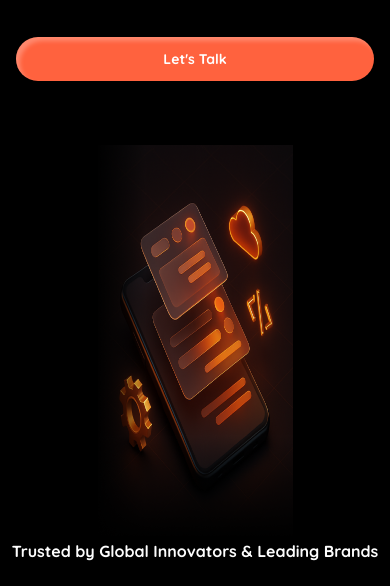
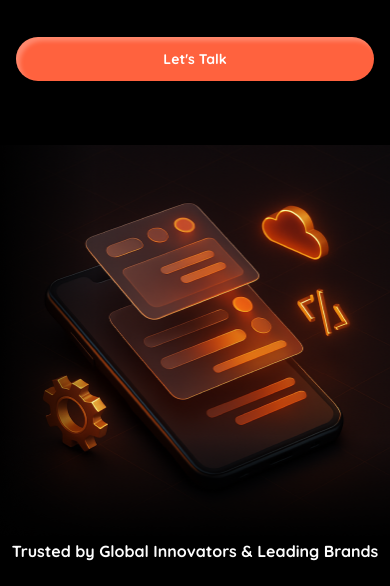
Before and after one commit to cindynufa/lp-company-profile-001, a website: page src/index.html in a window 390 px wide. Shown: the part 347-933 px from the top of the page. Drawn offline with nearby package versions, Linux system fonts and the light colour scheme; files that its build step writes are made by us from their sources.

Commit message:
feat: fix responsive mobile hero image

```diff
--- a/src/index.html
+++ b/src/index.html
@@ -91,7 +91,7 @@
         </div>
 
         <div
-          class="overflow-hidden lg:absolute w-1/2 lg:right-0 lg:mt-30 lg:justify-end-safe"
+          class="overflow-hidden w-full lg:absolute lg:w-1/2 lg:right-0 lg:mt-30 lg:justify-end-safe"
         >
           <img
             src="/assets/images/dark-hero.png"
```
